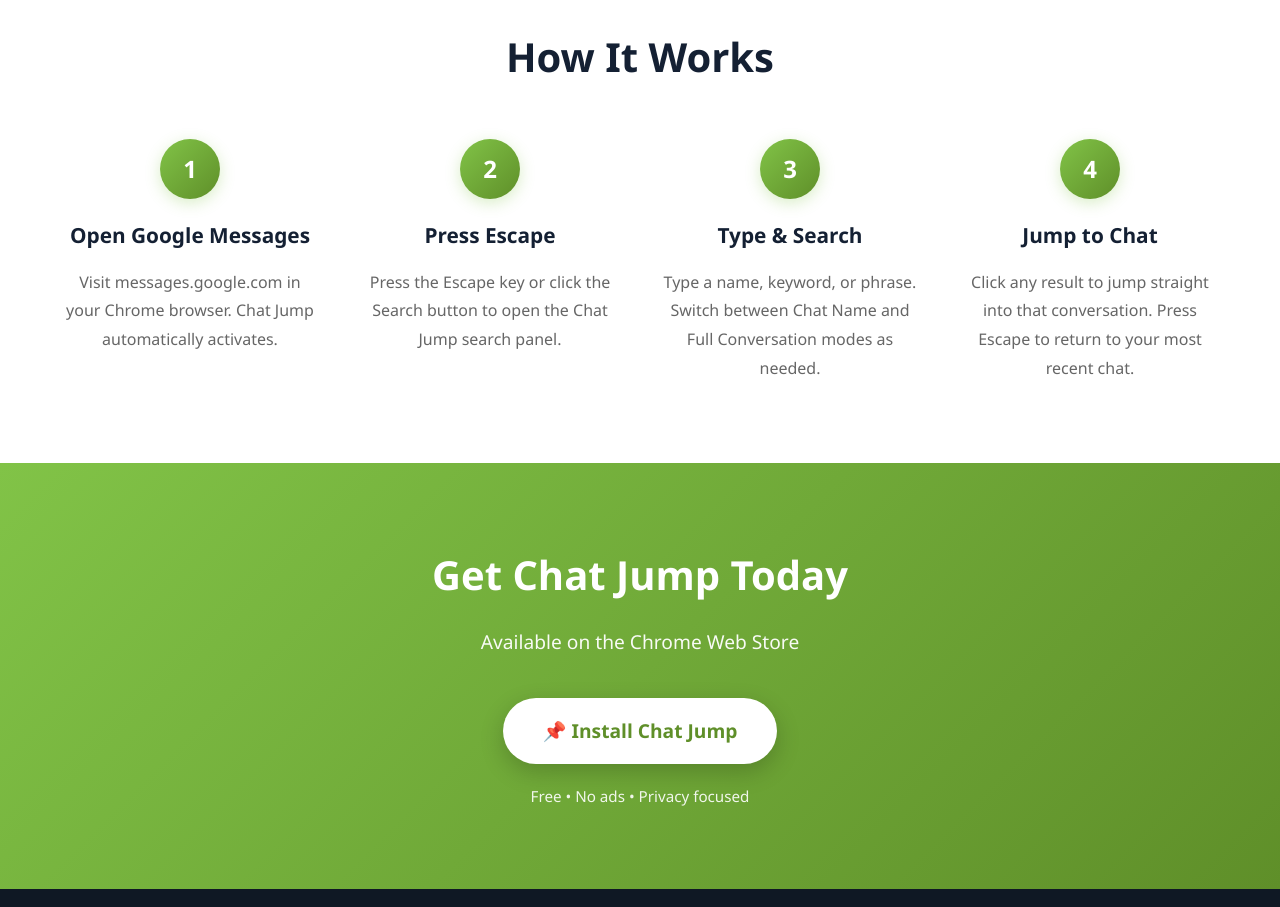
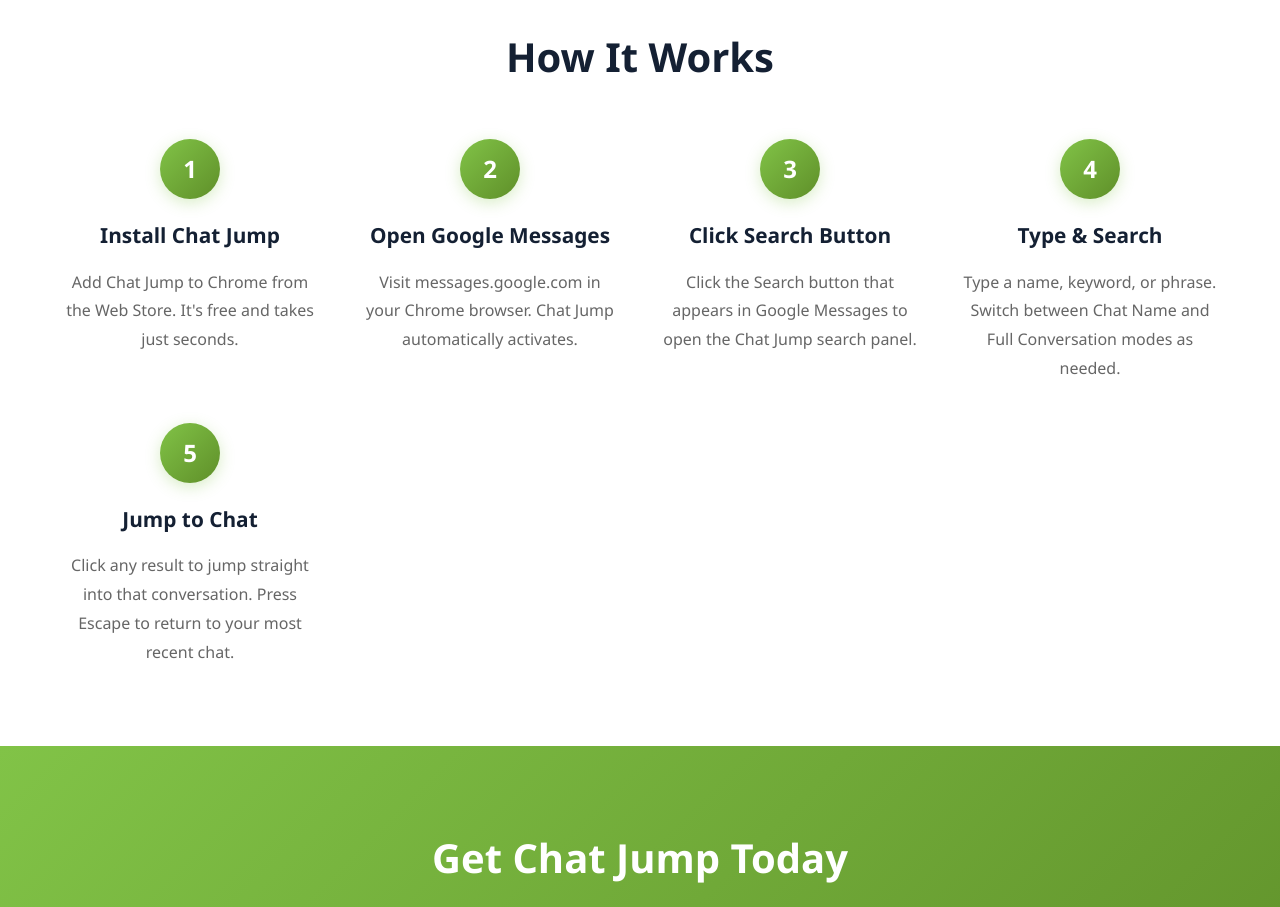
Before and after one commit to richieboo/chat-jump, a browser extension: page docs/index.html in a window 1280 px wide. Shown: the part 2640-3547 px from the top of the page. Drawn offline with Linux system fonts and the light colour scheme.

Commit message:
Update How It Works instructions

```diff
--- a/docs/index.html
+++ b/docs/index.html
@@ -515,24 +515,30 @@
             <div class="steps">
                 <div class="step">
                     <div class="step-number">1</div>
+                    <h3>Install Chat Jump</h3>
+                    <p>Add Chat Jump to Chrome from the Web Store. It's free and takes just seconds.</p>
+                </div>
+
+                <div class="step">
+                    <div class="step-number">2</div>
                     <h3>Open Google Messages</h3>
                     <p>Visit messages.google.com in your Chrome browser. Chat Jump automatically activates.</p>
                 </div>
 
                 <div class="step">
-                    <div class="step-number">2</div>
-                    <h3>Press Escape</h3>
-                    <p>Press the Escape key or click the Search button to open the Chat Jump search panel.</p>
+                    <div class="step-number">3</div>
+                    <h3>Click Search Button</h3>
+                    <p>Click the Search button that appears in Google Messages to open the Chat Jump search panel.</p>
                 </div>
 
                 <div class="step">
-                    <div class="step-number">3</div>
+                    <div class="step-number">4</div>
                     <h3>Type & Search</h3>
                     <p>Type a name, keyword, or phrase. Switch between Chat Name and Full Conversation modes as needed.</p>
                 </div>
 
                 <div class="step">
-                    <div class="step-number">4</div>
+                    <div class="step-number">5</div>
                     <h3>Jump to Chat</h3>
                     <p>Click any result to jump straight into that conversation. Press Escape to return to your most recent chat.</p>
                 </div>
```
